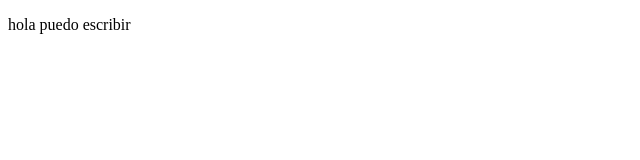
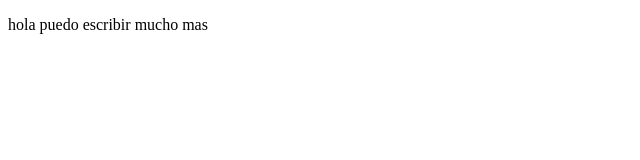
Before and after one commit to anabelgallo/proyecto1, a plain HTML site: page index.html in a window 1280 px wide. Shown: the full height of the page, 0-640 px from the left. Drawn offline with Linux system fonts and the light colour scheme.

Commit message:
hice mi primer commit

```diff
--- a/index.html
+++ b/index.html
@@ -7,6 +7,6 @@
     <title>hola mundo</title>
 </head>
 <p>
-    hola puedo escribir
+    hola puedo escribir mucho mas
 </p>
 </html>
```
